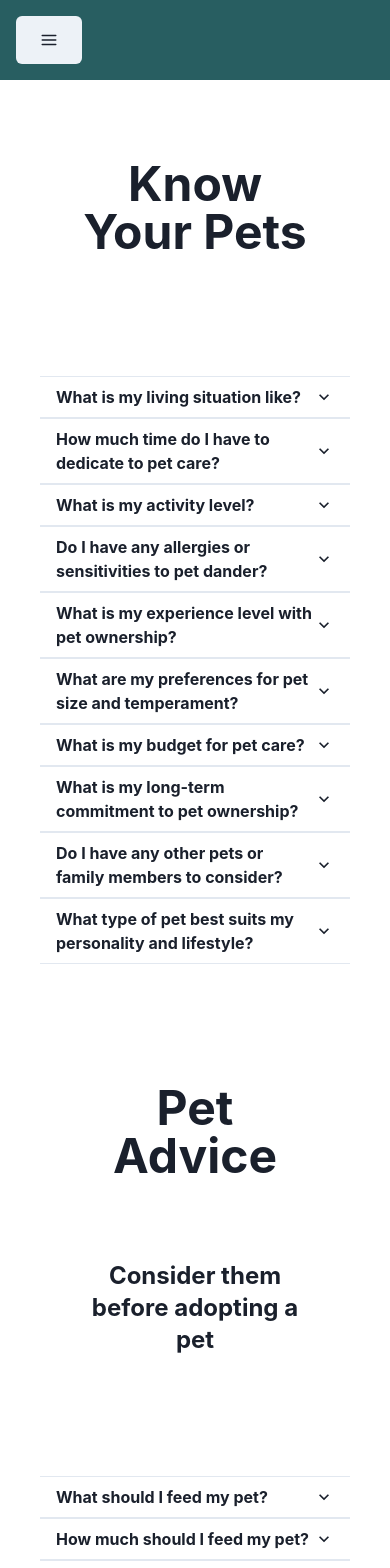
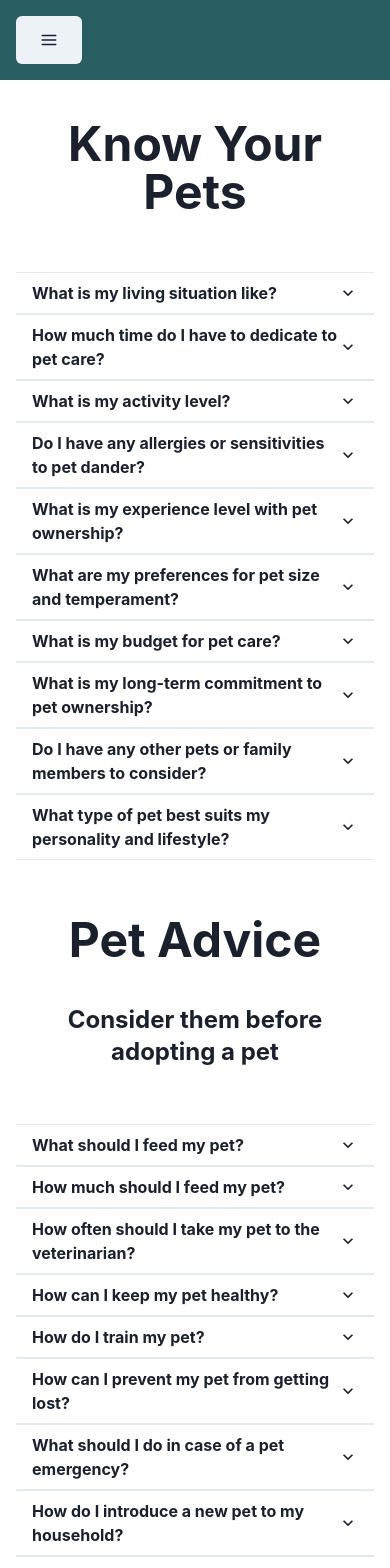
Before and after one commit to longpdev/cs476.project, a React (Vite) app in the folder cs476.project.UI/: page /FAQs in a window 390 px wide. Shown: the top 1568 px of the page. Built offline with nearby package versions, Linux system fonts and the light colour scheme; no server answers.

Commit message:
Updated faq page for mobile view

```diff
--- a/cs476.project.UI/src/Pages/FAQ/FAQs.tsx
+++ b/cs476.project.UI/src/Pages/FAQ/FAQs.tsx
@@ -32,11 +32,16 @@ export default function FAQs() {
 
   return (
     <>
-      <Heading as="h1" size="3xl" textAlign="center" m="20">
+      <Heading
+        as="h1"
+        size="3xl"
+        textAlign="center"
+        m={{ base: '10', lg: '20' }}
+      >
         Know Your Pets
       </Heading>
 
-      <Box p="10">
+      <Box p={{ base: '4', lg: '10' }}>
         {faqs.map((faq) => (
           <Accordion allowMultiple>
             <AccordionItem>
@@ -54,15 +59,25 @@ export default function FAQs() {
         ))}
       </Box>
 
-      <Heading as="h1" size="3xl" textAlign="center" m="20">
+      <Heading
+        as="h1"
+        size="3xl"
+        textAlign="center"
+        m={{ base: '10', lg: '20' }}
+      >
         Pet Advice
       </Heading>
 
-      <Heading as="h2" size="lg" textAlign="center" m="20">
+      <Heading
+        as="h2"
+        size="lg"
+        textAlign="center"
+        m={{ base: '10', lg: '20' }}
+      >
         Consider them before adopting a pet
       </Heading>
 
-      <Box p="10">
+      <Box p={{ base: '4', lg: '10' }}>
         {petAdvicefaqs.map((petAdvicefaqs) => (
           <Accordion allowMultiple>
             <AccordionItem>
```
